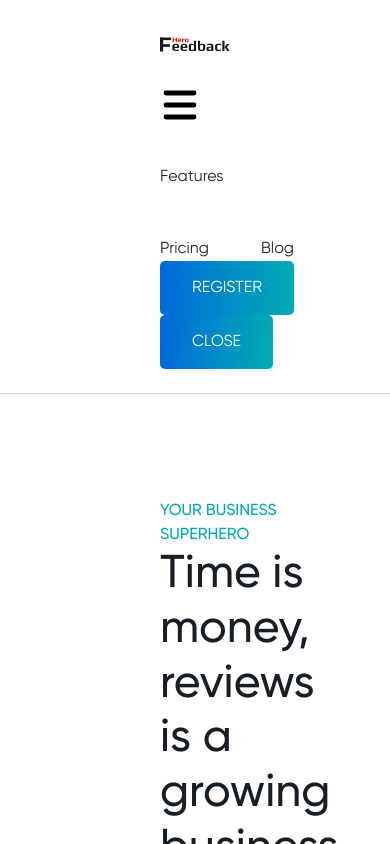
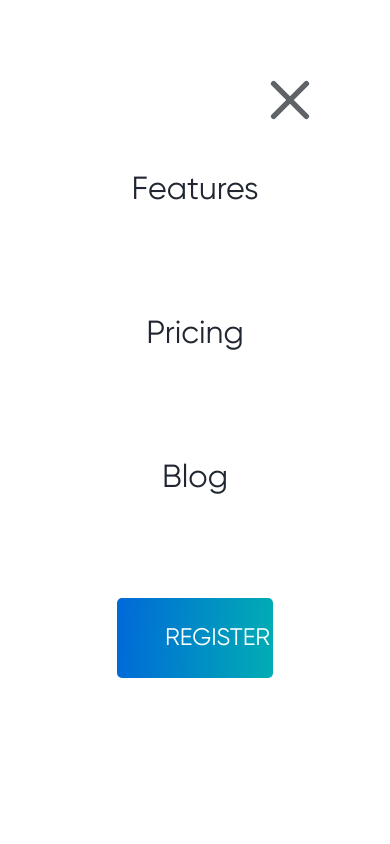
Before and after one commit to GaliaBonda/feedbackhero, a React (Create React App) app: page / in a window 390 px wide. Both pictures are taken after a click on the element 180 px from the left and 109 px from the top of the page. Shown: the top 844 px of the page. Built offline with nearby package versions, Linux system fonts and the light colour scheme.

Commit message:
mobile menu

```diff
--- a/src/app.scss
+++ b/src/app.scss
@@ -132,6 +132,15 @@ img {
 
 }
 
+.close-btn {
+    background-color: transparent;
+    svg {
+        width: 2.5em;
+        height: 2.5em;
+    }
+
+}
+
 .link {
     color: $linkfont;
     text-decoration: none;
@@ -155,4 +164,8 @@ img {
             margin-right: 10em;
         }
     }
+    .footer, .copyright {
+        margin-left: -10em;
+        margin-right: -10em;
+    }
 }
--- a/src/components/MobileMenu/MobileMenu.tsx
+++ b/src/components/MobileMenu/MobileMenu.tsx
@@ -6,11 +6,19 @@ interface Props {
     closeMenu: () => void;
 }
 
-export default function MobileMenu({closeMenu} : Props) {
+export default function MobileMenu({ closeMenu }: Props) {
 
     return (<div className='mobile-menu'>
-        <Nav />
-        <button className='mobile-menu__btn register-btn app-btn'>Register</button>
-        <button className='mobile-menu__btn close-btn app-btn' onClick={closeMenu}>Close</button>
+        <div className="mobile-menu__inner">
+            <Nav />
+            <button className='mobile-menu__btn register-btn app-btn'>Register</button>
+            <button className='mobile-menu__btn close-btn' onClick={closeMenu}>
+                <svg xmlns="http://www.w3.org/2000/svg" width="100%" height="100%" viewBox="-1 -1 11 11" version="1.1">
+                    <path fill="#5f6368" stroke="#5f6368" stroke-linecap="round" stroke-width="1.5"
+                        d="m0 0 9,9 M0 9 9,0" />
+                </svg>
+            </button>
+        </div>
+
     </div>);
 }
--- a/src/components/MobileMenu/mobile-menu.scss
+++ b/src/components/MobileMenu/mobile-menu.scss
@@ -0,0 +1,31 @@
+@import '../../app.scss';
+
+.mobile-menu {
+    position: fixed;
+    top: 0;
+    left: 0;
+    right: 0;
+    bottom: 0;
+    background-color: $bg;
+    z-index: 10;
+    display: flex;
+    justify-content: center;
+    align-items: center;
+    .nav__list {
+        flex-direction: column;
+        align-items: center;
+        margin-bottom: 3em;
+        font-size: 2em;
+    }
+    &__btn{
+        &.close-btn {
+            position: absolute;
+            right: 5em;
+            top: 5em;
+        }
+        &.register-btn {
+            width: 40vw;
+            font-size: 1.5em;
+        }
+    }
+}
```
Also changed, not shown: public/assets/close.svg (added).
